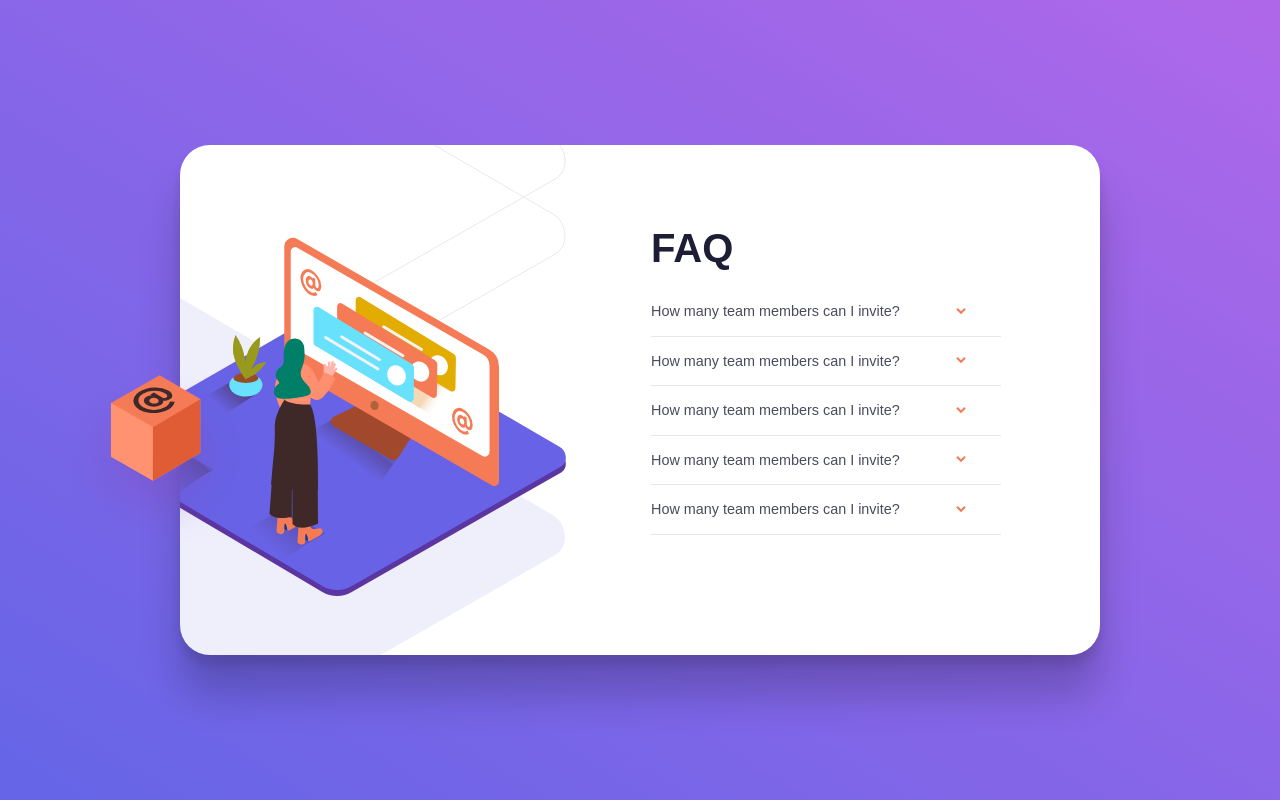
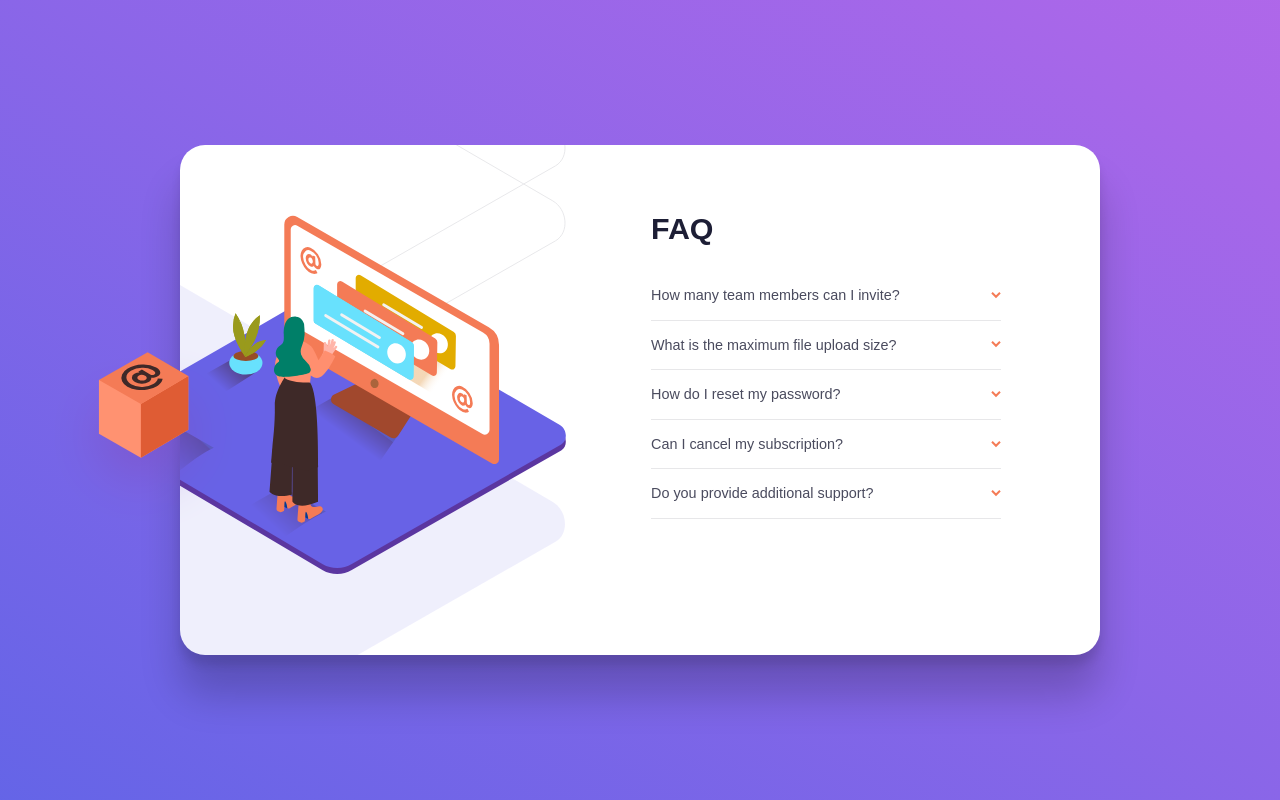
Before and after one commit to private-lazy-val/faq-accordion, a website built with Vite: page index.html in a window 1280 px wide. Built offline with nearby package versions, Linux system fonts and the light colour scheme; a small style sheet from the web is missing.

Commit message:
fix layout

```diff
--- a/index.html
+++ b/index.html
@@ -35,7 +35,7 @@
             </details>
 
             <details class="accordion__item">
-                <summary class="accordion__question">How many team members can I invite?
+                <summary class="accordion__question">What is the maximum file upload size?
                     <img class="accordion__img" src="/images/icon-arrow-down.svg" alt="Expand answer" width="10"
                          height="7">
                 </summary>
@@ -46,7 +46,7 @@
             </details>
 
             <details class="accordion__item">
-                <summary class="accordion__question">How many team members can I invite?
+                <summary class="accordion__question">How do I reset my password?
                     <img class="accordion__img" src="/images/icon-arrow-down.svg" alt="Expand answer" width="10"
                          height="7">
                 </summary>
@@ -57,7 +57,7 @@
             </details>
 
             <details class="accordion__item">
-                <summary class="accordion__question">How many team members can I invite?
+                <summary class="accordion__question">Can I cancel my subscription?
                     <img class="accordion__img" src="/images/icon-arrow-down.svg" alt="Expand answer" width="10"
                          height="7">
                 </summary>
@@ -68,7 +68,7 @@
             </details>
 
             <details class="accordion__item">
-                <summary class="accordion__question">How many team members can I invite?
+                <summary class="accordion__question">Do you provide additional support?
                     <img class="accordion__img" src="/images/icon-arrow-down.svg" alt="Expand answer" width="10"
                          height="7">
                 </summary>
--- a/style.css
+++ b/style.css
@@ -21,8 +21,7 @@
 
     --fs-200: .75rem;
     --fs-300: .9rem;
-    --fs-350: 2rem;
-    --fs-400: 2.5rem;
+    --fs-400: 1.9rem;
 }
 
 *,
@@ -64,12 +63,12 @@ img, svg {
     font-weight: var(--fw-regular);
     background-image: linear-gradient(to bottom left, var(--clr-gradient-1), var(--clr-gradient-2));
     color: var(--clr-text-dark);
-    padding: 0 20px;
+    padding: 0 18px;
 }
 
 .faq {
     background-color: var(--clr-card-background);
-    border-radius: 30px;
+    border-radius: 25px;
     height: 510px;
     max-width: 920px;
     width: 100%;
@@ -78,7 +77,7 @@ img, svg {
     grid-gap: 8%;
     background-image: url(/images/bg-pattern-desktop.svg);
     background-repeat: no-repeat;
-    background-position: 1260% 65%;
+    background-position: 1260% 68%;
     padding-right: 2rem;
     box-shadow: 0 10px 10px rgba(0, 0, 0, .1), 0 40px 40px rgba(0, 0, 0, .2);
 }
@@ -87,7 +86,8 @@ img, svg {
     display: flex;
     flex-direction: column;
     align-self: center;
-    margin-top: 5rem;
+    margin-top: 3.5rem;
+    row-gap: 1.6rem;
 }
 
 .accordion {
@@ -112,8 +112,8 @@ img, svg {
 .faq__h1 {
     font-size: var(--fs-400);
     font-weight: var(--fw-bold);
-    margin-bottom: 1rem;
     text-decoration: none;
+    margin-top: .6rem;
 }
 
 abbr[title] {
@@ -129,7 +129,6 @@ abbr[title] {
     font-weight: var(--fw-regular);
     padding: 1rem 0;
     color: var(--clr-text-medium);
-    max-width: 90%;
 }
 
 .accordion__question:hover {
@@ -155,7 +154,7 @@ abbr[title] {
 .faq__illustration-desk {
     background-image: url(/images/illustration-woman-online-desktop.svg);
     background-repeat: no-repeat;
-    background-position: 120% 50%;
+    background-position: 120% 42%;
     height: 100%;
 }
 
@@ -165,8 +164,8 @@ abbr[title] {
 
 .faq__img {
     position: absolute;
-    top: 42%;
-    left: -30%;
+    top: 39%;
+    left: -33%;
 }
 
 .accordion__item[open] .accordion__question {
@@ -217,12 +216,8 @@ abbr[title] {
     }
 
     .faq__h1 {
-        font-size: var(--fs-350);
         margin-inline: auto;
-    }
-
-    .faq__abbr {
-        font-size: var(--fs-350);
+        margin-top: 0;
     }
 
     .faq__img {
```
Also changed, not shown: dist/index.html.
